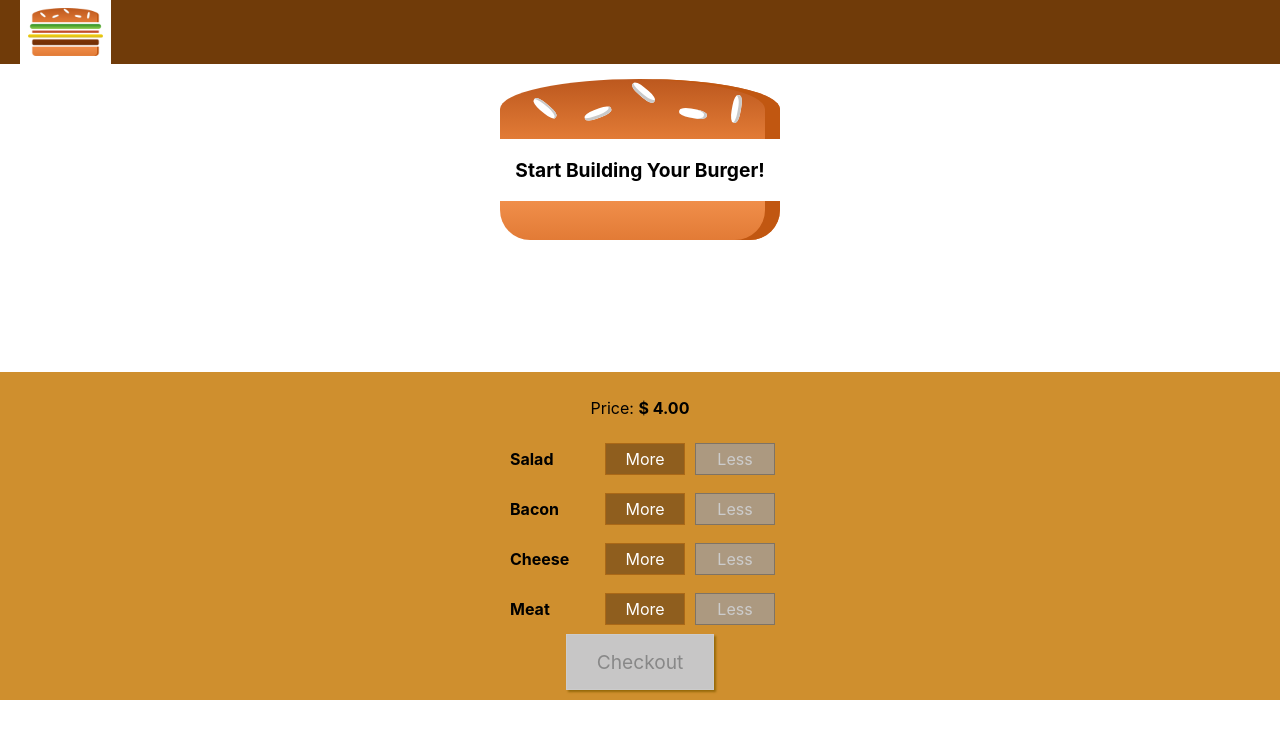
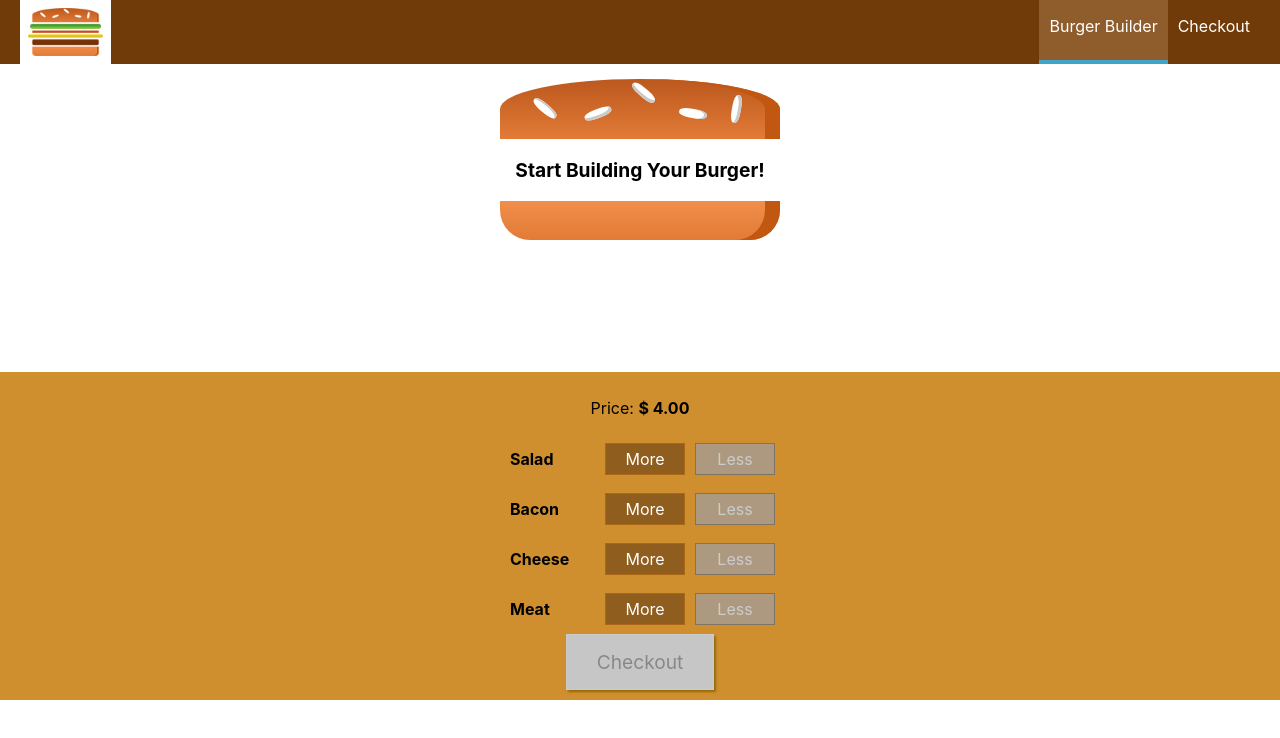
Before and after one commit to zolomohan/burger-builder, a React (Create React App) app: page / in a window 1280 px wide. Shown: the top 738 px of the page. Built offline with nearby package versions, Linux system fonts and the light colour scheme.

Commit message:
Add Nav Items

```diff
--- a/src/components/Layout.js
+++ b/src/components/Layout.js
@@ -1,5 +1,5 @@
 import React from 'react';
-import Navbar from 'components/Navbar';
+import Navbar from 'components/nav/Navbar';
 import classes from 'styles/Layout.module.css';
 
 export default ({ children }) => {
--- /dev/null
+++ b/src/components/nav/NavItem.js
@@ -0,0 +1,15 @@
+import React from 'react';
+import classes from 'styles/NavItem.module.css';
+
+export default function NavItem(props ) {
+	return (
+		<li className={classes.navItem}>
+			<a
+				href={props.link}
+				className={props.active ? classes.active : null}
+			>
+				{props.children}
+			</a>
+		</li>
+	);
+}
--- /dev/null
+++ b/src/components/nav/NavItems.js
@@ -0,0 +1,12 @@
+import React from 'react'
+import NavItem from 'components/nav/NavItem';
+import classes from 'styles/NavItems.module.css';
+
+export default function NavItems() {
+  return (
+    <ul className={classes.navItems}>
+      <NavItem link="/" active>Burger Builder</NavItem>
+      <NavItem link="/">Checkout</NavItem>
+    </ul>
+  )
+}
--- a/src/components/Navbar.js
+++ b/src/components/nav/Navbar.js
@@ -1,11 +1,15 @@
 import React from 'react';
 import classes from 'styles/Navbar.module.css';
 import Logo from 'components/Logo';
+import NavItems from 'components/nav/NavItems';
 
 export default function Navbar() {
 	return (
 		<header className={classes.Navbar}>
 			<Logo />
+			<nav>
+				<NavItems />
+			</nav>
 		</header>
 	);
 }
--- /dev/null
+++ b/src/styles/NavItem.module.css
@@ -0,0 +1,25 @@
+.navItem {
+  margin: 0;
+  box-sizing: border-box;
+  display: flex;
+  align-items: center;
+  height: 100%;
+}
+
+.navItem a{
+  color: white;
+  text-decoration: none;
+  height: 100%;
+  padding: 16px 10px;
+  border-bottom: 4px solid transparent;
+  box-sizing: border-box;
+  display: block;
+}
+
+.navItem a:hover,
+.navItem a:active,
+.navItem a.active {
+  background-color: #8f5c2c;
+  border-bottom: 4px solid #40a4c8;
+  color: #fff;
+}
--- /dev/null
+++ b/src/styles/NavItems.module.css
@@ -0,0 +1,8 @@
+.navItems {
+  margin: 0;
+  padding: 0;
+  list-style: none;
+  display: flex;
+  align-items: center;
+  height: 100%;
+}
```
